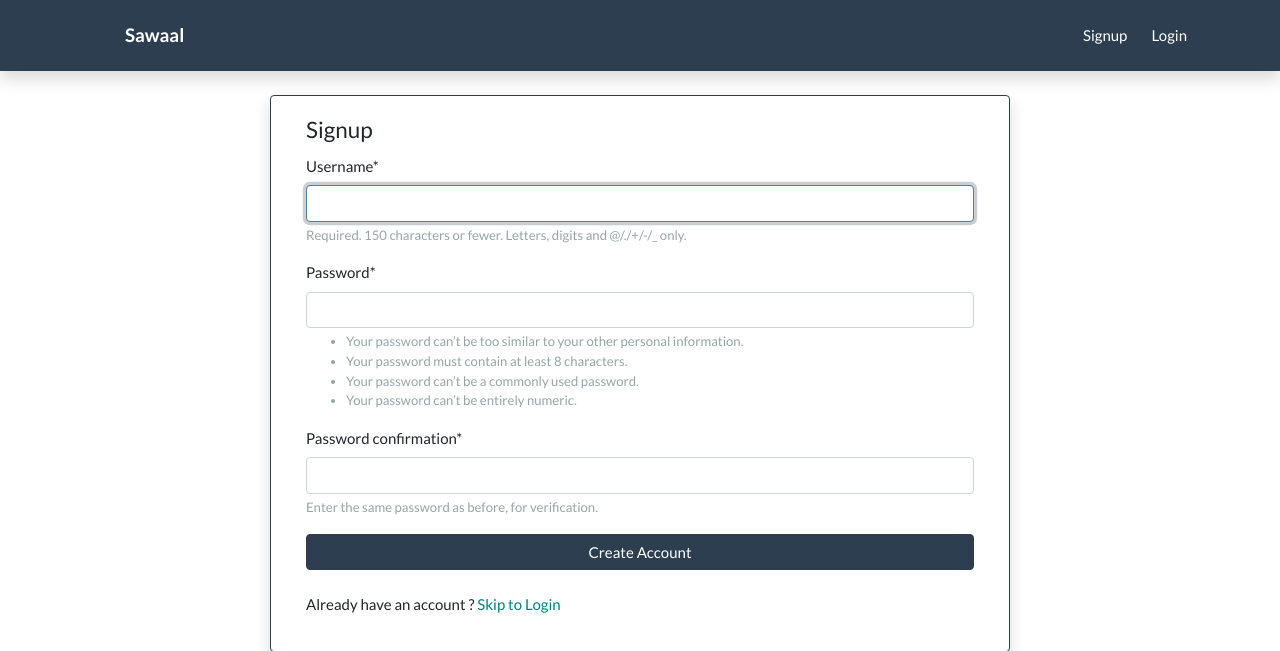
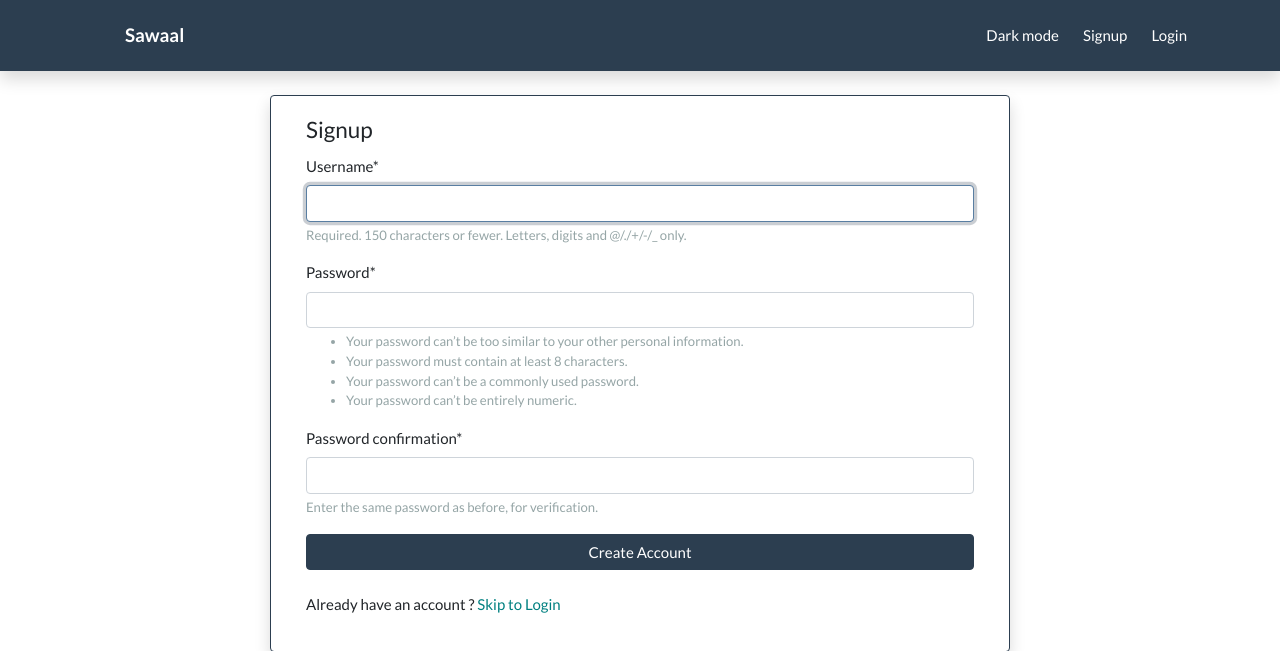
Before and after one commit to dheerajreal/DjangoSimpleQandA, a Django app: page /accounts/signup/ in a window 1280 px wide. Shown: the top 651 px of the page. Run offline with Django 3.2, Linux system fonts and the light colour scheme; some libraries are stand-ins or nearby versions.

Commit message:
added dark mode

```diff
--- a/mysite/accounts/urls.py
+++ b/mysite/accounts/urls.py
@@ -1,7 +1,7 @@
 from django.contrib.auth import views
 from django.urls import path
 
-from .views import SignUp, UserEmailEdit, UserProfileUpdate
+from .views import SignUp, UserEmailEdit, UserProfileUpdate, dark_mode_toggle
 
 urlpatterns = [
     path('login/', views.LoginView.as_view(), name='login'),
@@ -28,4 +28,6 @@ urlpatterns += [
     path('profile_update/', UserProfileUpdate.as_view(),
          name='user_profile_update'),
     path('email_update/', UserEmailEdit.as_view(), name='user_email_update'),
+    path('darkmode/', dark_mode_toggle, name='dark_mode_toggle'),
+
 ]
--- a/mysite/accounts/views.py
+++ b/mysite/accounts/views.py
@@ -1,6 +1,7 @@
 from django.contrib.auth import get_user_model
 from django.contrib.auth.forms import UserCreationForm
 from django.contrib.auth.mixins import LoginRequiredMixin
+from django.http import HttpResponse
 from django.urls import reverse_lazy
 from django.views import generic
 
@@ -35,3 +36,9 @@ class UserProfileUpdate(LoginRequiredMixin, generic.UpdateView):
 
     def get_success_url(self):
         return reverse_lazy("user_detail", args=[self.request.user.username])
+
+
+def dark_mode_toggle(request):
+    current = request.session.get("darkmode", "")
+    request.session["darkmode"] = not current
+    return HttpResponse(current)
--- a/mysite/templates/components/javascript.html
+++ b/mysite/templates/components/javascript.html
@@ -9,3 +9,16 @@
 <script src="https://stackpath.bootstrapcdn.com/bootstrap/4.3.1/js/bootstrap.min.js"
     integrity="sha384-JjSmVgyd0p3pXB1rRibZUAYoIIy6OrQ6VrjIEaFf/nJGzIxFDsf4x0xIM+B07jRM"
     crossorigin="anonymous"></script>
+
+<script>
+    window.onload = function () {
+        document.querySelector("#darkmodetoggler").addEventListener("click", (e) => {
+            fetch("{% url 'dark_mode_toggle' %}")
+                //.then(resp => resp.json())
+                .then(d => console.log(d))
+                .then(setTimeout(function () {
+                    window.location.reload()
+                }, 300))
+        })
+    }
+</script>
--- a/mysite/templates/components/navbar.html
+++ b/mysite/templates/components/navbar.html
@@ -14,6 +14,14 @@
         </button>
         <div class="collapse navbar-collapse" id="navbarResponsive">
             <ul class="navbar-nav ml-auto">
+                <li class="nav-item" style="cursor: pointer;" id="darkmodetoggler">
+                    <a class="nav-link text-white">
+                        <i class="{% if request.session.darkmode %} gg-sun {% else %} gg-moon {% endif %} float-left"
+                            id="darkmodebuttonicon"></i>
+                        <span class="ml-2" id="darkmodebuttontext">{% if request.session.darkmode %}Light{% else %}Dark
+                            {% endif %} mode</span>
+                    </a>
+                </li>
                 {% if user.is_authenticated %}
                 <li class="nav-item">
                     <a class="nav-link text-white" href="{% url 'question_create' %}">
--- a/mysite/templates/components/styles.html
+++ b/mysite/templates/components/styles.html
@@ -3,7 +3,11 @@
 <meta name="viewport" content="width=device-width, initial-scale=1, shrink-to-fit=no" />
 
 <!-- Bootstrap CSS -->
-<link rel="stylesheet" href="https://bootswatch.com/4/flatly/bootstrap.min.css" />
+{% if request.session.darkmode %}
+<link rel="stylesheet" id="mainstylesheet" href="https://bootswatch.com/4/darkly/bootstrap.min.css" />
+{% else %}
+<link rel="stylesheet" id="mainstylesheet" href="https://bootswatch.com/4/flatly/bootstrap.min.css" />
+{% endif %}
 <!-- css.gg -->
 <link rel="stylesheet" href="https://cdn.jsdelivr.net/npm/css.gg/icons/all.css" />
 <!-- Material icons -->
@@ -13,3 +17,8 @@
         color: teal;
     }
 </style>
+
+
+   {% if form.media %}
+    {{ form.media }}
+{% endif %}
```
